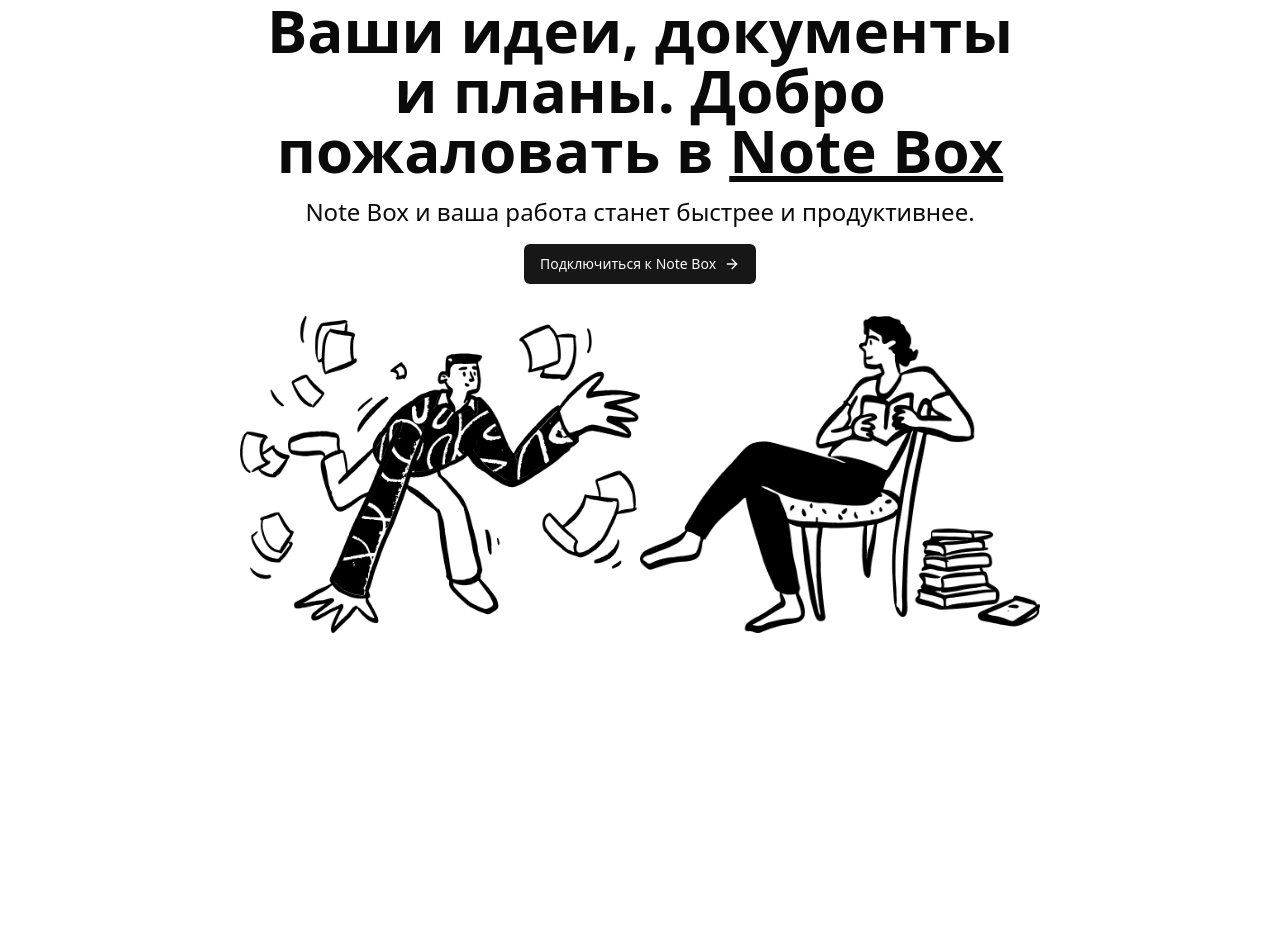
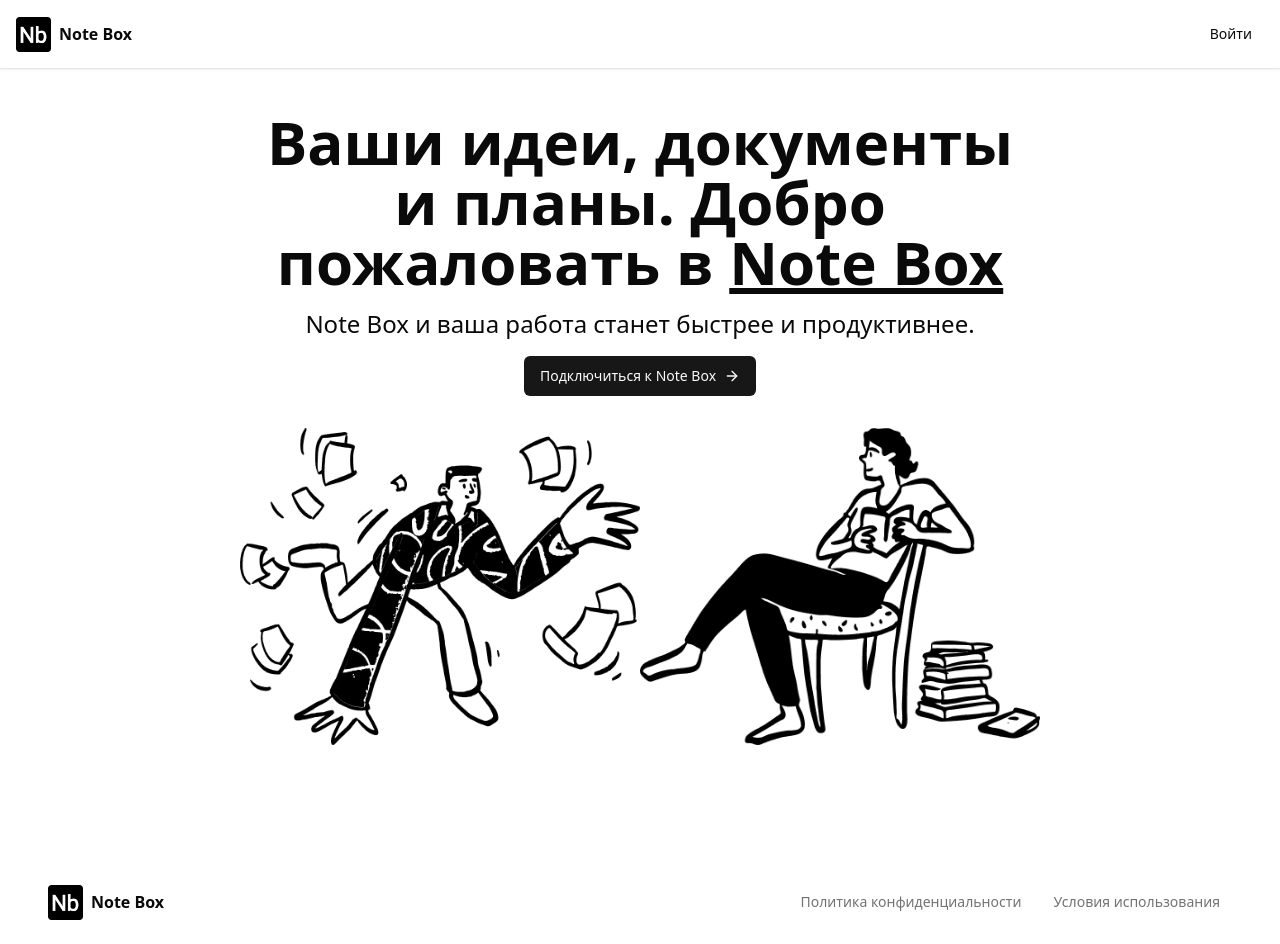
Before and after one commit to vilavren/note-box, a React (Vite) app: page / in a window 1280 px wide. Before the commit the page ends 800 px from the top, so only its background shows below. Built offline with nearby package versions, Linux system fonts and the light colour scheme.

Commit message:
added: footer and logo on inital page

```diff
--- a/src/App.tsx
+++ b/src/App.tsx
@@ -14,11 +14,7 @@
   return (
     <div>
       <Helmet>
-        <meta
-          name="theme-color"
-          content="#202020"
-          // content={theme.palette.background.default}
-        />
+        <meta name="theme-color" content="#202020" />
       </Helmet>
       <RouterProvider router={router} />
     </div>
--- /dev/null
+++ b/src/components/common/Footer.tsx
@@ -0,0 +1,21 @@
+import { FC } from 'react'
+
+import { Logo } from './Logo'
+
+import { Button } from '@/components/ui/button'
+
+export const Footer: FC = () => {
+  return (
+    <div className="z-50 flex w-full items-center bg-background p-6 align-bottom dark:bg-[#1F1F1F] ">
+      <Logo />
+      <div className="flex w-full flex-col items-center gap-x-2 text-muted-foreground md:ml-auto md:flex-row md:justify-end ">
+        <Button variant="ghost" size="sm">
+          Политика конфиденциальности
+        </Button>
+        <Button variant="ghost" size="sm">
+          Условия использования
+        </Button>
+      </div>
+    </div>
+  )
+}
--- /dev/null
+++ b/src/components/common/Logo.tsx
@@ -0,0 +1,15 @@
+import { FC } from 'react'
+
+export const Logo: FC = () => {
+  return (
+    <div className="hidden items-center gap-x-2 md:flex">
+      <img
+        src="/logo-light/logo-min-light-nobg-cropp-new.svg"
+        alt="Логотип"
+        width={35}
+        height={35}
+      />
+      <p className="font-semibold whitespace-nowrap">Note Box</p>
+    </div>
+  )
+}
--- /dev/null
+++ b/src/components/common/Navbar.tsx
@@ -0,0 +1,27 @@
+import { FC } from 'react'
+
+import { Logo } from './Logo'
+
+import { Button } from '@/components/ui/button'
+import { useScrollTop } from '@/hooks/useScrollTop'
+import { cn } from '@/lib/utils'
+
+export const Navbar: FC = () => {
+  const scrolled = useScrollTop()
+
+  return (
+    <div
+      className={cn(
+        ' z-50 bg-background dark:bg-[#1F1F1F] fixed top-0 flex items-center w-full p-4',
+        scrolled && 'border-b shadow-sm'
+      )}
+    >
+      <Logo />
+      <div className="flex w-full flex-row-reverse items-center justify-between gap-x-2 md:ml-auto md:flex-row md:justify-end">
+        <Button variant="ghost" size="sm">
+          Войти
+        </Button>
+      </div>
+    </div>
+  )
+}
--- /dev/null
+++ b/src/hooks/useScrollTop.tsx
@@ -0,0 +1,18 @@
+import { useEffect, useState } from 'react'
+
+export const useScrollTop = (threshold = 10) => {
+  const [scrolled, setScrolled] = useState<boolean>(false)
+
+  useEffect(() => {
+    const handleScroll = () => {
+      if (window.scrollY > threshold) {
+        setScrolled(true)
+      }
+    }
+
+    window.addEventListener('scroll', handleScroll)
+    return () => window.removeEventListener('scroll', handleScroll)
+  }, [threshold])
+
+  return scrolled
+}
--- a/src/pages/InitialPage.tsx
+++ b/src/pages/InitialPage.tsx
@@ -1,16 +1,23 @@
 import { FC } from 'react'
 
+import { Footer } from '@/components/common/Footer'
 import { Heading } from '@/components/common/Heading'
+import { Navbar } from '@/components/common/Navbar'
 import { People } from '@/components/common/People'
 
 export const InitialPage: FC = () => {
   return (
-    <div className="flex min-h-full flex-col dark:bg-[#1F1F1F]">
-      <div className="flex flex-1 flex-col items-center justify-between gap-y-8 px-6 pb-0 text-center md:justify-between">
-        <Heading />
-        <People />
-        {/* <Footer /> */}
-      </div>
+    <div className="h-full dark:bg-[#1F1F1F]">
+      <Navbar />
+      <main className="h-full pt-20 md:pt-28">
+        <div className="flex min-h-full flex-col dark:bg-[#1F1F1F]">
+          <div className="flex flex-1 flex-col items-center justify-between gap-y-8 px-6 pb-0 text-center md:justify-between">
+            <Heading />
+            <People />
+            <Footer />
+          </div>
+        </div>
+      </main>
     </div>
   )
 }
```
